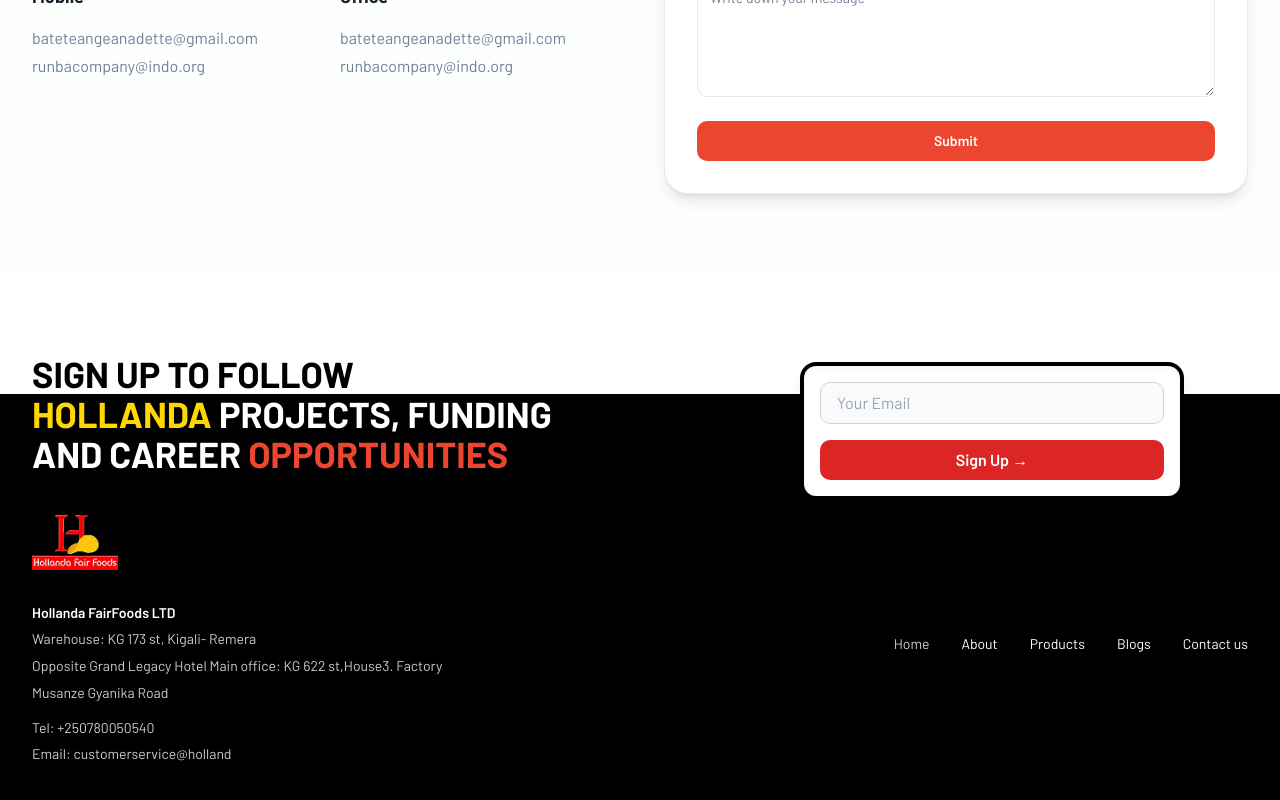
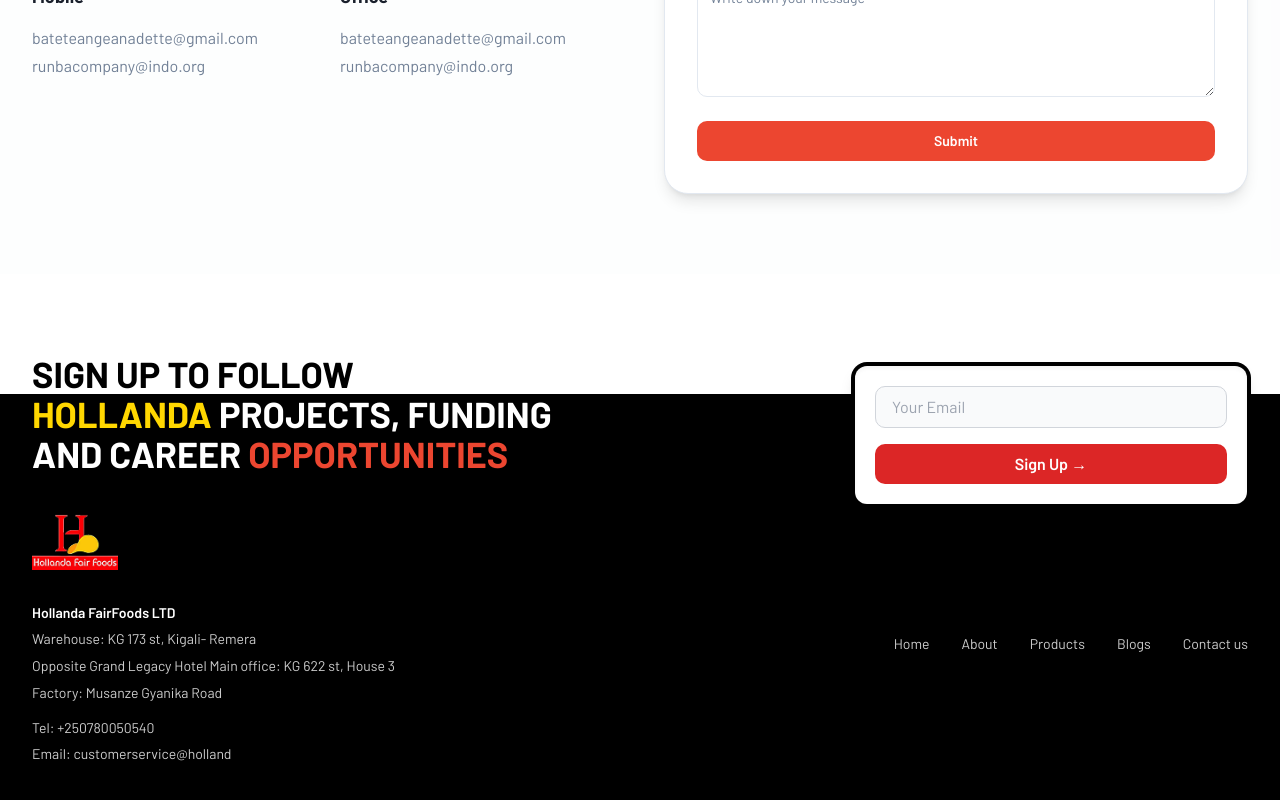
Before and after one commit to gloria-ntwari/Hollanda, a React (Vite) app: page / in a window 1280 px wide. Shown: the part 6599-7399 px from the top of the page. Built offline with nearby package versions, Linux system fonts and the light colour scheme; no server answers; the HTML template or start-up script is replaced by a standard one; a web font is replaced by a local one.

Commit message:
footer feature

```diff
--- a/src/components/Footer.tsx
+++ b/src/components/Footer.tsx
@@ -1,8 +1,6 @@
 import { motion } from "framer-motion";
 import { useInView } from "react-intersection-observer";
-import { Button } from "@/components/ui/button";
-import { Input } from "@/components/ui/input";
-import navImage from "../assets/Adobe Express - file 1.png"
+import navImage from "../assets/Adobe Express - file 1.png";
 import { Facebook, Instagram, Twitter, Linkedin, Youtube, MessageCircle } from "lucide-react";
 
 const Footer = () => {
@@ -35,9 +33,10 @@
       </div>
 
       {/* Main Footer Section */}
-      <div className="bg-black py-10">
+      <div className="bg-black py-10 relative">
         <div className="container-custom">
-          <div className="grid md:grid-cols-2 gap-8 items-start mb-10">
+          {/* Top Section */}
+          <div className="grid md:grid-cols-2 gap-8 items-start mb-10 relative">
             {/* Left Side - Title */}
             <motion.div
               initial={{ opacity: 0, y: 30 }}
@@ -54,8 +53,18 @@
             </motion.div>
 
             {/* Right Side - Newsletter Form */}
-            <div className="absolute  top-0 transform -translate-x-1/2 -translate-y-1/2 bg-black rounded-2xl shadow-lg px-1 py-1 w-80 sm:w-96 mt-[117px] -right-24">
-    <div className="bg-white rounded-xl shadow-inner p-4 flex flex-col space-y-4">
+            <motion.div
+              initial={{ opacity: 0, y: 30 }}
+              animate={inView ? { opacity: 1, y: 0 } : {}}
+              transition={{ duration: 0.8, delay: 0.4 }}
+              className="
+                lg:absolute lg:-top-[72px]
+                bg-black rounded-2xl shadow-lg p-1
+                w-full sm:w-[400px]
+                mx-auto lg:right-[-3px]
+              "
+            >
+              <div className="bg-white rounded-xl shadow-inner p-5 flex flex-col space-y-4">
                 <input
                   type="email"
                   placeholder="Your Email"
@@ -65,9 +74,10 @@
                   Sign Up →
                 </button>
               </div>
-  </div>
+            </motion.div>
           </div>
 
+          {/* Bottom Section */}
           <div className="grid md:grid-cols-2 gap-16 mb-16">
             {/* Company Info */}
             <motion.div
@@ -86,8 +96,8 @@
               <div className="text-white/80 space-y-1 text-sm leading-relaxed">
                 <p className="font-semibold text-white">Hollanda FairFoods LTD</p>
                 <p>Warehouse: KG 173 st, Kigali- Remera</p>
-                <p>Opposite Grand Legacy Hotel Main office: KG 622 st,House3. Factory</p>
-                <p>Musanze Gyanika Road</p>
+                <p>Opposite Grand Legacy Hotel Main office: KG 622 st, House 3</p>
+                <p>Factory: Musanze Gyanika Road</p>
                 <p className="pt-2">Tel: +250780050540</p>
                 <p>Email: customerservice@holland</p>
               </div>
@@ -101,29 +111,27 @@
               className="flex flex-col justify-center mt-8"
             >
               {/* Navigation Links */}
-              <div className="flex flex-wrap gap-8 mb-6 text-white/80 justify-end">
-                <a href="#home" className="hover:text-white transition-colors text-sm text-wh">
+              <div className="flex flex-wrap gap-8 mb-6 text-white/80 justify-end md:justify-end sm:justify-start">
+                <a href="#home" className="hover:text-white transition-colors text-sm">
                   Home
                 </a>
-                <a href="#about" className="hover:text-white transition-colors text-sm text-white">
+                <a href="#about" className="hover:text-white transition-colors text-sm">
                   About
                 </a>
-                <a href="#products" className="hover:text-white transition-colors text-sm text-white">
+                <a href="#products" className="hover:text-white transition-colors text-sm">
                   Products
                 </a>
-                <a href="#blogs" className="hover:text-white transition-colors text-sm text-white">
+                <a href="#blogs" className="hover:text-white transition-colors text-sm">
                   Blogs
                 </a>
-                <a href="#contact" className="hover:text-white transition-colors text-sm text-white">
+                <a href="#contact" className="hover:text-white transition-colors text-sm">
                   Contact us
                 </a>
               </div>
-
             </motion.div>
           </div>
         </div>
       </div>
-
     </footer>
   );
 };
```
Lines whose indentation alone changed are shown as unchanged.
